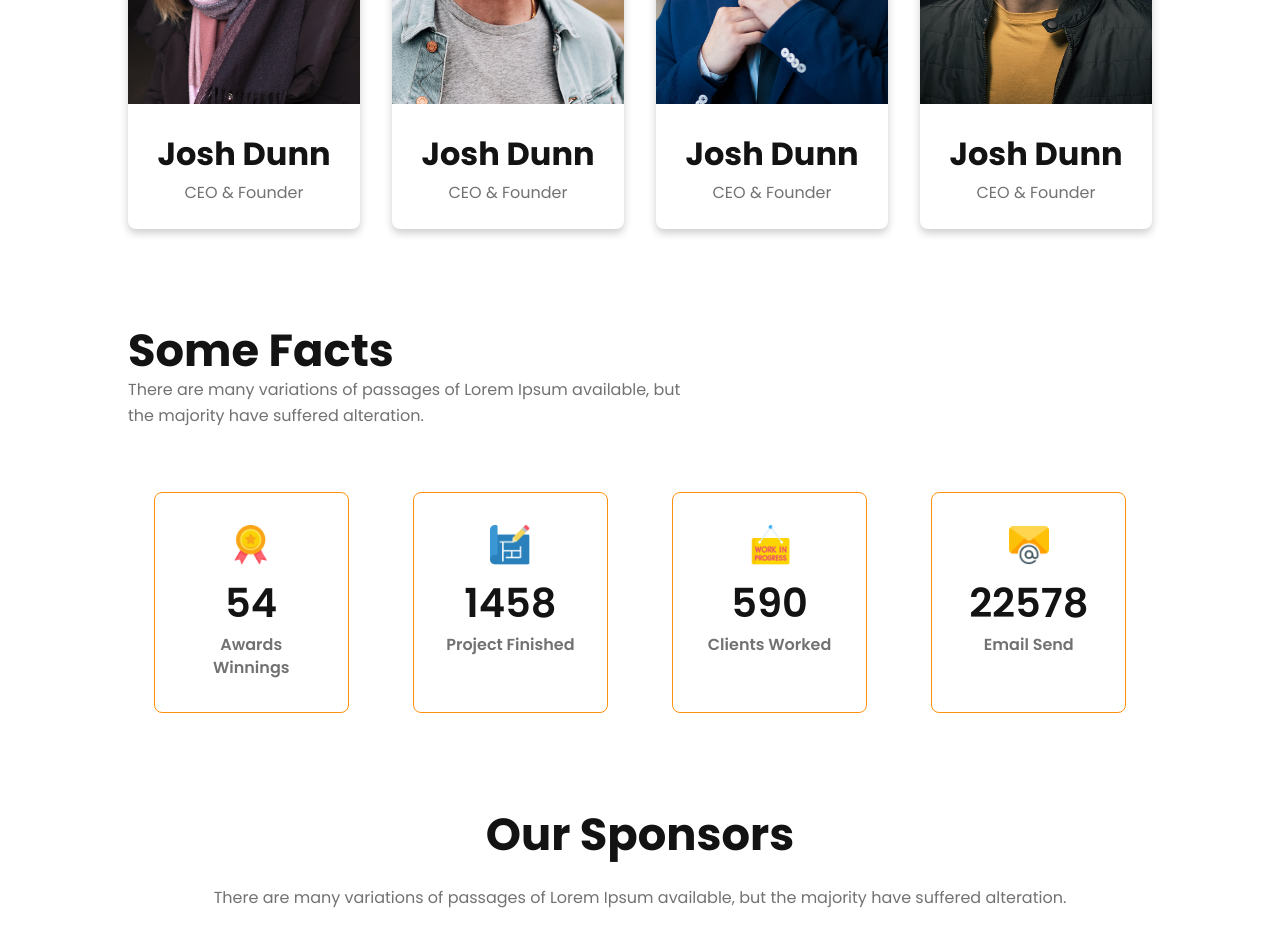
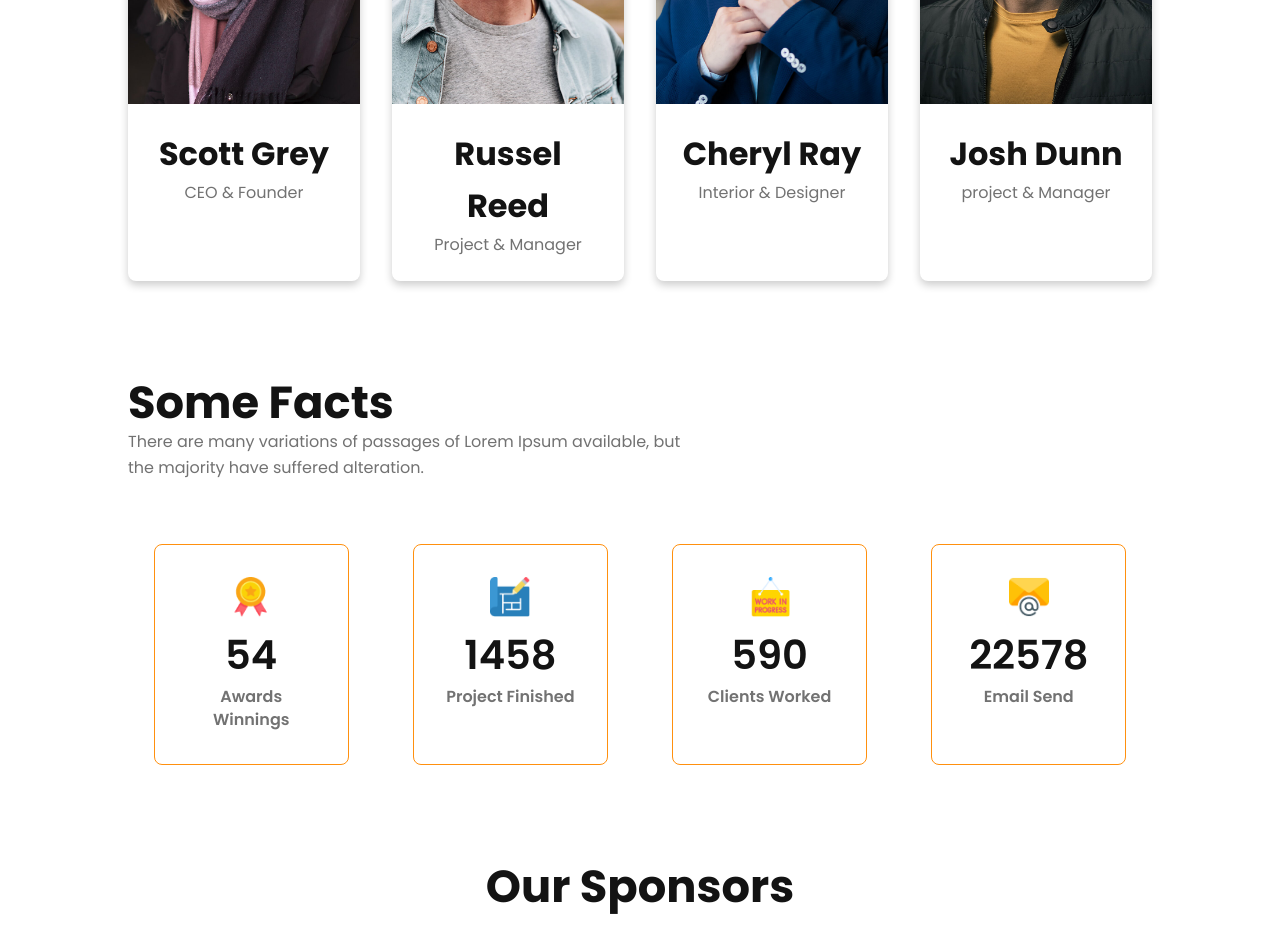
Before and after one commit to taherul77/g3-architects, a plain HTML site: page index.html in a window 1280 px wide. Shown: the part 2980-3905 px from the top of the page. Drawn offline with Linux system fonts and the light colour scheme.

Commit message:
update new section

```diff
--- a/index.html
+++ b/index.html
@@ -158,7 +158,7 @@
               </div>
             </div>
             <div class="member-content">
-              <h3>Josh Dunn</h3>
+              <h3>Scott Grey</h3>
               <p>CEO &amp; Founder</p>
             </div>
           </div>
@@ -174,8 +174,8 @@
               </div>
             </div>
             <div class="member-content">
-              <h3>Josh Dunn</h3>
-              <p>CEO &amp; Founder</p>
+              <h3>Russel Reed</h3>
+              <p>Project &amp; Manager</p>
             </div>
           </div>
           <div class="member">
@@ -190,8 +190,8 @@
               </div>
             </div>
             <div class="member-content">
-              <h3>Josh Dunn</h3>
-              <p>CEO &amp; Founder</p>
+              <h3>Cheryl Ray</h3>
+              <p>Interior &amp; Designer</p>
             </div>
           </div>
           <div class="member">
@@ -207,7 +207,7 @@
             </div>
             <div class="member-content">
               <h3>Josh Dunn</h3>
-              <p>CEO &amp; Founder</p>
+              <p>project &amp; Manager</p>
             </div>
           </div>
         </div>
```
